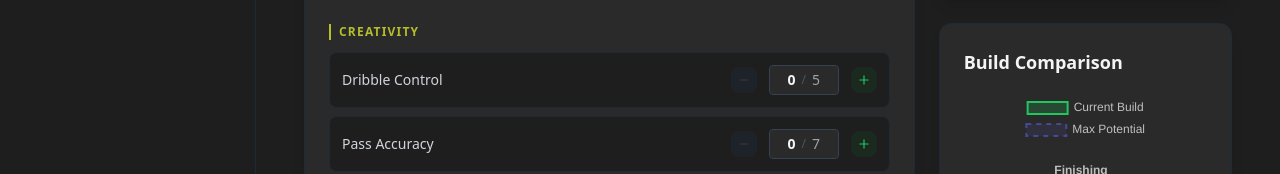
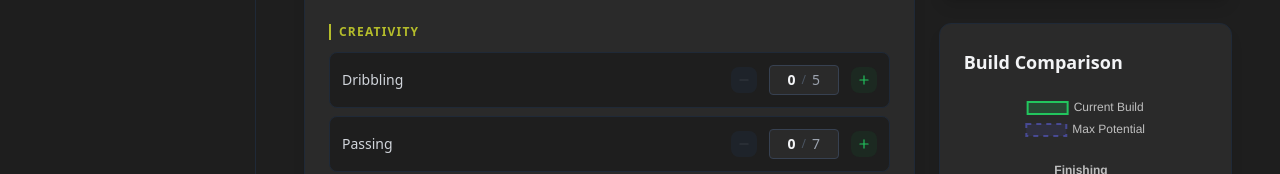
Before and after one commit to papanouel/game-stats-sim, a React (Vite) app: page / in a window 1280 px wide. Shown: the part 626-800 px from the top of the page. Built offline with nearby package versions, Linux system fonts and the light colour scheme.

Commit message:
Updated stats display name

```diff
--- a/src/constants.ts
+++ b/src/constants.ts
@@ -22,8 +22,8 @@ export const STAT_DISPLAY_NAMES: Record<StatName, string> = {
   layup: 'Layup',
   dunking: 'Dunking',
   paint: 'Paint',
-  dribbleControl: 'Dribble Control',
-  passAccuracy: 'Pass Accuracy',
+  dribbleControl: 'Dribbling',
+  passAccuracy: 'Passing',
   agility: 'Agility',
   speed: 'Speed',
   strength: 'Strength',
@@ -31,9 +31,9 @@ export const STAT_DISPLAY_NAMES: Record<StatName, string> = {
   threePoint: 'Three Point',
   midRange: 'Mid Range',
   freeThrow: 'Free Throw',
-  steal: 'Steal',
-  block: 'Block',
-  rebound: 'Rebound',
+  steal: 'Stealing',
+  block: 'Blocking',
+  rebound: 'Rebounding',
 };
 
 export const CATEGORY_STATS: Record<CategoryName, StatName[]> = {
```
